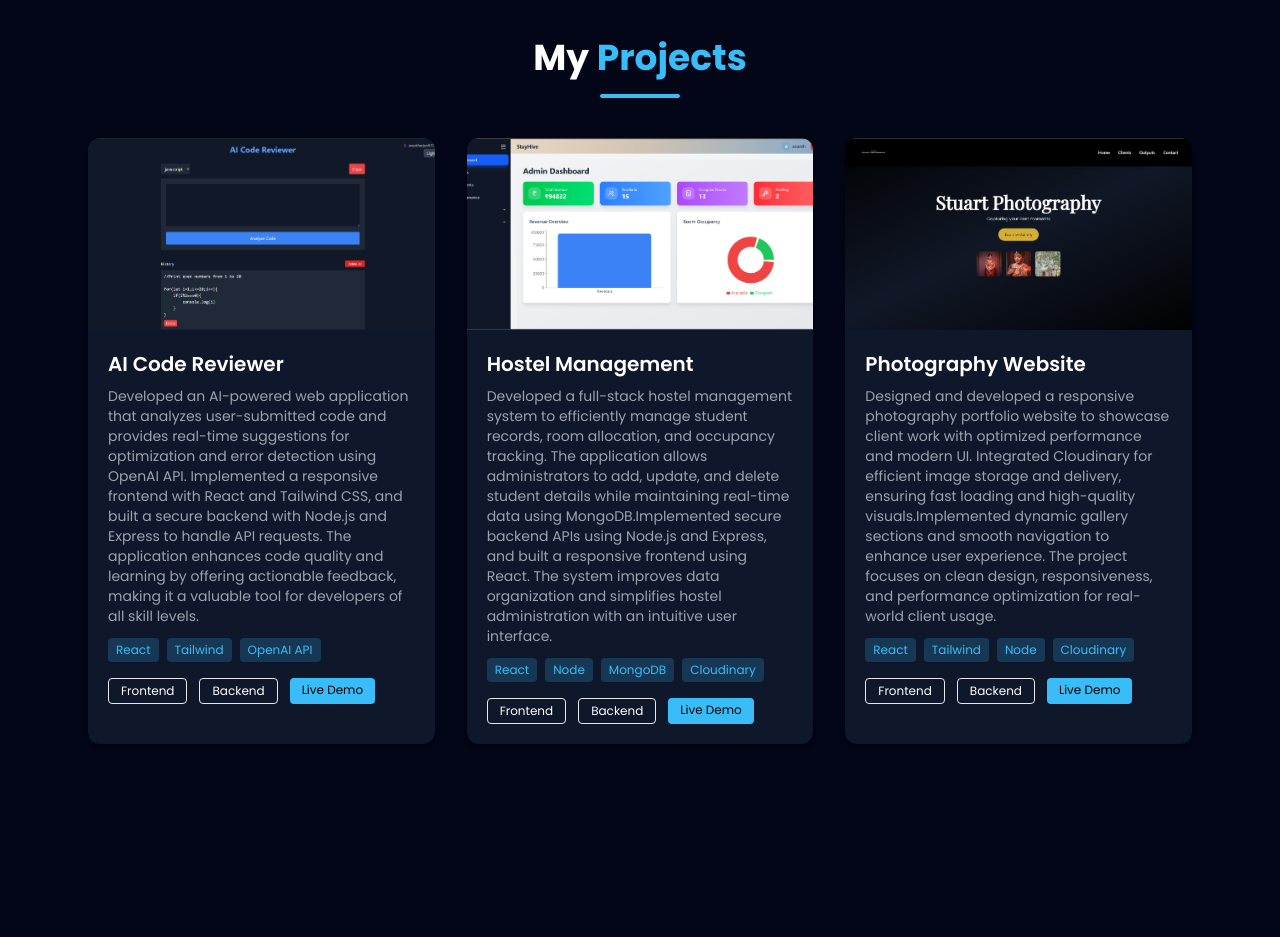
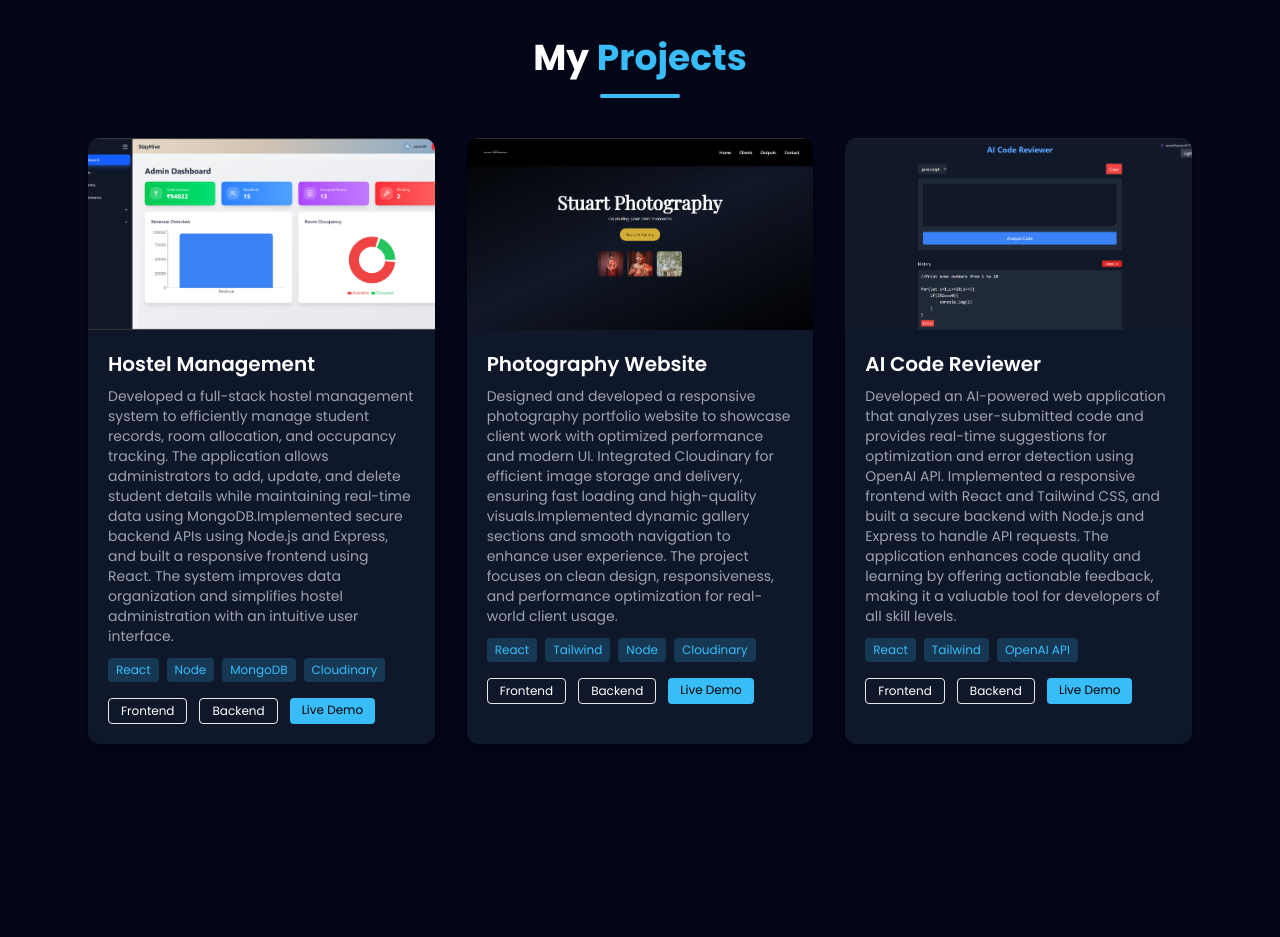
Before and after one commit to anantharjun672001-a11y/portfolio, a React (Vite) app: page / in a window 1280 px wide. Shown: the part 2500-3437 px from the top of the page. Built offline with nearby package versions, Linux system fonts and the light colour scheme.

Commit message:
project section reaarange

```diff
--- a/src/components/Projects.jsx
+++ b/src/components/Projects.jsx
@@ -4,16 +4,7 @@ import photoImg from "../assets/Stuart_Photography.png";
 
 
 const projects = [
-  {
-    title: "AI Code Reviewer",
-    description:
-      "Developed an AI-powered web application that analyzes user-submitted code and provides real-time suggestions for optimization and error detection using OpenAI API. Implemented a responsive frontend with React and Tailwind CSS, and built a secure backend with Node.js and Express to handle API requests. The application enhances code quality and learning by offering actionable feedback, making it a valuable tool for developers of all skill levels.",
-    tech: ["React", "Tailwind", "OpenAI API"],
-    image: AiImg,
-    frontend: "https://github.com/anantharjun672001-a11y/AiFrontend",
-    backend: "https://github.com/anantharjun672001-a11y/Backend",
-    live_demo: "https://ai-code-reviewer-blue-six.vercel.app/",
-  },
+
   {
     title: "Hostel Management",
     description:
@@ -33,6 +24,16 @@ const projects = [
     frontend: "https://github.com/anantharjun672001-a11y/StuartPhotography",
     backend: "https://github.com/anantharjun672001-a11y/StuartPhotography_Backend",
     live_demo: "https://www.stuartphtography.in/",
+  },
+  {
+    title: "AI Code Reviewer",
+    description:
+      "Developed an AI-powered web application that analyzes user-submitted code and provides real-time suggestions for optimization and error detection using OpenAI API. Implemented a responsive frontend with React and Tailwind CSS, and built a secure backend with Node.js and Express to handle API requests. The application enhances code quality and learning by offering actionable feedback, making it a valuable tool for developers of all skill levels.",
+    tech: ["React", "Tailwind", "OpenAI API"],
+    image: AiImg,
+    frontend: "https://github.com/anantharjun672001-a11y/AiFrontend",
+    backend: "https://github.com/anantharjun672001-a11y/Backend",
+    live_demo: "https://ai-code-reviewer-blue-six.vercel.app/",
   }
 
 ];
```
